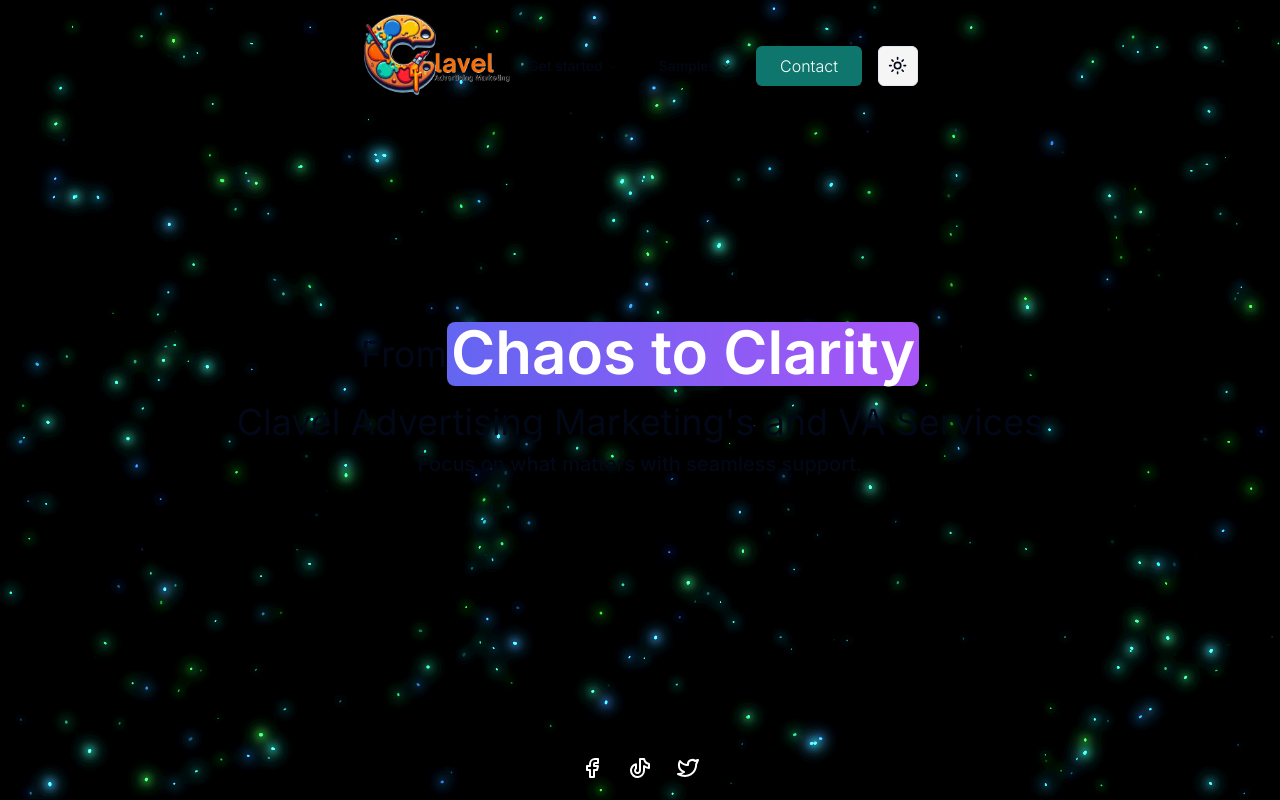
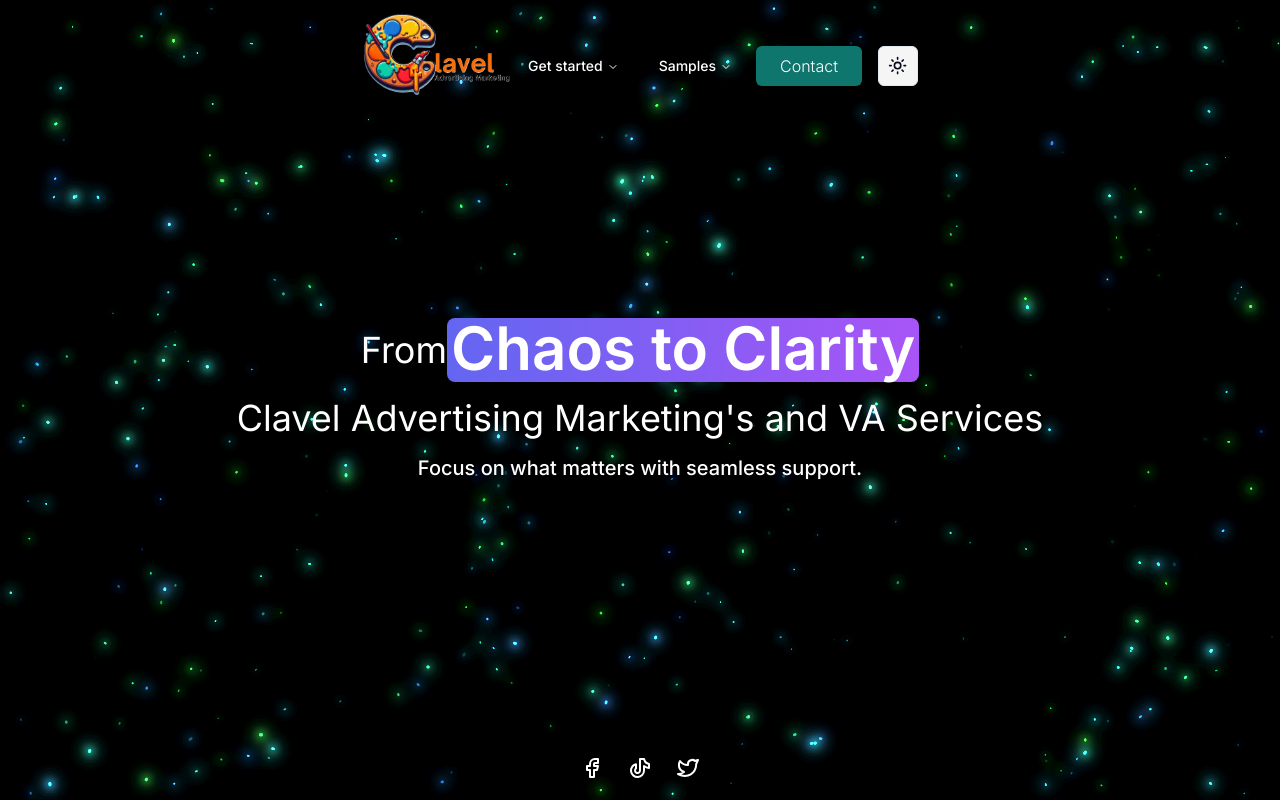
Before and after one commit to clavelian/ClavelAdvertisingMarketing, a Next.js app in the folder cad/: page / in a window 1280 px wide. Built offline with nearby package versions, Linux system fonts and the light colour scheme.

Commit message:
fix: fixed light issue by manually setting the text to white in navmenu.tsx > navigationmenutrigger

```diff
--- a/cad/components/mainPage/hero.tsx
+++ b/cad/components/mainPage/hero.tsx
@@ -5,17 +5,22 @@
   return (
     <>
       <div className="pb-4 justify-center items-center flex">
-        <span className="text-4xl tablet:text-3xl mobile:text-2xl">From</span>{" "}
+        <span className="text-4xl tablet:text-3xl mobile:text-2xl">
+          <p className="text-white">From</p>
+        </span>{" "}
         <Highlight className="text-white text-6xl font-semibold mobile:text-4xl tablet:text-5xl">
           Chaos to Clarity <br />
         </Highlight>
       </div>{" "}
       <span className="text-4xl tablet:text-3xl mobile:text-xl text-nowrap">
-        Clavel Advertising Marketing&apos;s and VA Services
+        <p className="text-white">
+          Clavel Advertising Marketing&apos;s and VA Services
+        </p>
       </span>
-      <br />
-      <span className="text-xl tablet:text-base mobile:text-sm  font-medium justify-center items-center flex pt-2">
-        Focus on what matters with seamless support.
+      <span className="text-xl tablet:text-base mobile:text-sm  font-medium justify-center items-center flex pt-4">
+        <p className="text-white">
+          Focus on what matters with seamless support.
+        </p>
       </span>
     </>
   );
--- a/cad/components/navbar/navmenu.tsx
+++ b/cad/components/navbar/navmenu.tsx
@@ -85,7 +85,7 @@
       <NavigationMenu>
         <NavigationMenuList>
           <NavigationMenuItem>
-            <NavigationMenuTrigger className="bg-transparent">
+            <NavigationMenuTrigger className="bg-transparent text-white">
               Get started
             </NavigationMenuTrigger>
             <NavigationMenuContent>
@@ -102,7 +102,7 @@
           <NavigationMenuItem>
             <span className="mobile:">
               <Link href="/samples">
-                <NavigationMenuTrigger className="bg-transparent">
+                <NavigationMenuTrigger className="bg-transparent text-white">
                   Samples
                 </NavigationMenuTrigger>
               </Link>
```
